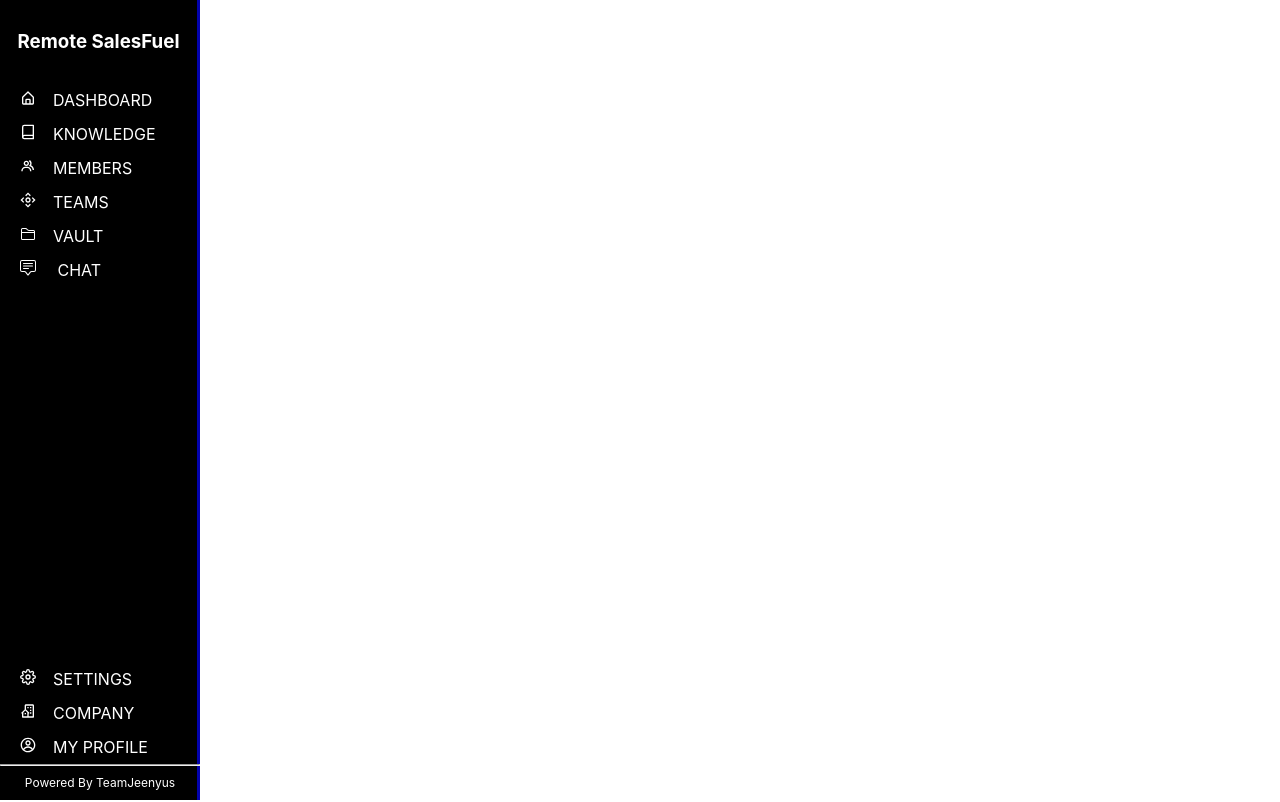
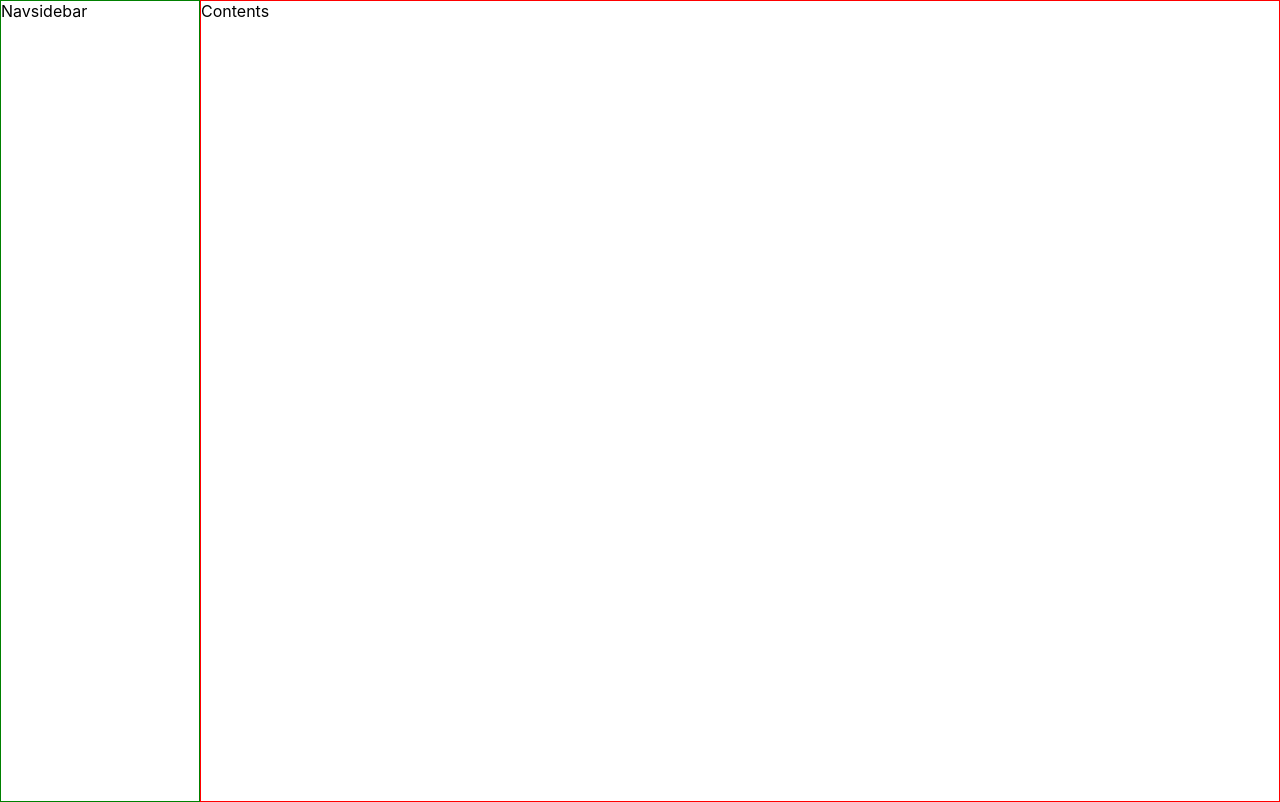
Before and after one commit to lobnor2/FigmaticLLP-React-Dashboard, a React (Create React App) app: page / in a window 1280 px wide. Built offline with nearby package versions, Linux system fonts and the light colour scheme.

Commit message:
correction started

```diff
--- a/src/App.css
+++ b/src/App.css
@@ -1,58 +1,17 @@
-* {
-    margin: 0;
-    padding: 0;
-    box-sizing: border-box;
-}
 .App {
-    background-color: rgb(0, 0, 0);
-    width: 200px;
-    color: white;
-    height: 100vh;
-    border-right: 3px solid rgba(3, 3, 233, 0.744);
-}
-.App h3 {
-    text-align: center;
-    padding-top: 30px;
-}
-.sidebar{
-    display: flex;
-    flex-direction: column;
-
+    /* display: grid; */
+    /* grid-template-columns: 200px 1fr; */
+    /* display: flex; */
+    display: grid;
+    grid-template-columns: 200px 1fr;
 
 }
-.div1 {
-    margin-top: 30px;
-    margin-bottom: 200px;
+
+.navbar {
+    border: 1px solid green;
+    height: 100vh;
 }
-.div2 {
-    /* display: flex;
-    flex-direction: column; */
-    position: absolute;
-    bottom: 10px;
-    /* border: 1px solid green; */
-    width: 200px;
-
+.contents {
+    border: 1px solid red;
+    min-height: 100vh;
 }
-.div2 .myprofile{
-    /* margin-bottom: 1px; */
-}
-.dashboard, .knowledge, .members, .teams, .vault, .chat, .settings, .company, .myprofile {
-    padding: 7px 0 7px 20px;
-    cursor: pointer;
-}
-.dashboard:hover, .knowledge:hover, .members:hover, .teams:hover, .vault:hover, .chat:hover, .settings:hover, .company:hover, .myprofile:hover {
-    background-color: rgba(128, 128, 128, 0.807);
-}
-
-
-
-.footernote {
-    font-size: 12px;
-    text-align: center;
-    padding-top: 9px;
-}
-
-
-.chat span, .company span, .dashboard span, .knowledge span, .members span, .teams span, .vault span, .settings span, .myprofile span{
-    margin-right: 17px;
-}
--- a/src/App.js
+++ b/src/App.js
@@ -1,36 +1,11 @@
 import "./App.css";
-import Dashboard from "./pages/Dashboard";
-import Knowledge from "./pages/Knowledge";
-import Members from "./pages/Members";
-import Teams from "./pages/Teams";
-import Vault from "./pages/Vault";
-import Chat from "./pages/Chat";
-import Settings from "./pages/Settings";
-import Company from "./pages/Company";
-import Myprofile from "./pages/Myprofile";
-
+import Contents from './Contents';
+import Navsidebar from './components/Navsidebar';
 function App() {
   return (
     <div className="App">
-      <h3>Remote SalesFuel</h3>
-      <div className="sidebar">
-            <div className="div1">
-              <Dashboard className="dashboard"/>
-              <Knowledge className="knowledge"/>
-              <Members className="members"/>
-              <Teams className="teams"/>
-              <Vault className="vault"/>
-              <Chat className="chat"/>
-            </div>
-
-            <div className="div2">
-              <Settings className="settings"/>
-              <Company className="company"/>
-              <Myprofile className="myprofile"/>
-              <hr className="horizontal" />
-              <p className="footernote">Powered By TeamJeenyus</p>
-            </div>
-      </div>
+      <Navsidebar/>
+      <Contents/>
     </div>
   );
 }
--- /dev/null
+++ b/src/Contents.js
@@ -0,0 +1,9 @@
+import React from 'react'
+
+function Contents() {
+  return (
+    <div className='contents'>Contents</div>
+  )
+}
+
+export default Contents
--- /dev/null
+++ b/src/components/Navsidebar.js
@@ -0,0 +1,10 @@
+import React from 'react';
+
+
+function Navsidebar() {
+  return (
+    <div className='navbar'>Navsidebar</div>
+  )
+}
+
+export default Navsidebar
```
Also changed, not shown: src/Apptwo.css (added, +47 -0 lines), src/Apptwo.js (added, +38 -0 lines).
